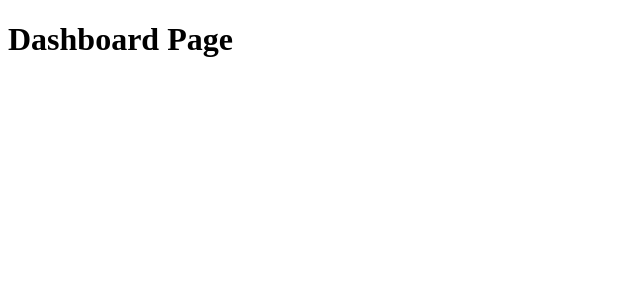
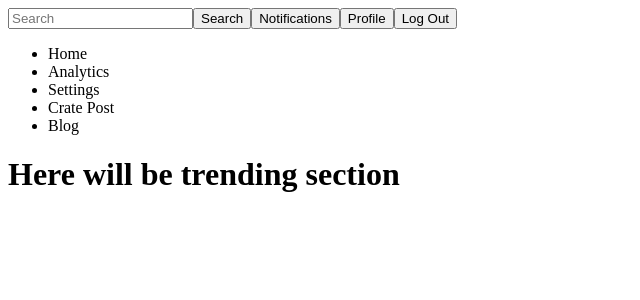
Before and after one commit to dianabombi/DesignCo-Assignment, a React (Create React App) app in the folder client/: page /dashboard in a window 1280 px wide. Shown: the top 300 px of the page, without its empty margins (0-640 px from the left). Built offline with nearby package versions, Linux system fonts and the light colour scheme.

Commit message:
frontend skeleton

```diff
--- a/client/src/App.js
+++ b/client/src/App.js
@@ -1,7 +1,6 @@
 import {BrowserRouter, Routes, Route} from "react-router-dom";
 import Login from "./components/login";
-import Homepage from "./components/homepage";
-import Dashboard from "./components/dashboard";
+import Dashboard from "./components/Dashboard/dashboard";
 
 function App() {
   return (
@@ -10,7 +9,6 @@ function App() {
         <Routes>
           <Route path="/login" element={<Login />}/>
           {/* <Route path="/register" element={<Register/>}/> */}
-          {/* <Route path="/homepage" element={<Homepage />}/> */}
           <Route path="/dashboard" element={<Dashboard />}/>
         </Routes>
       </BrowserRouter>
--- /dev/null
+++ b/client/src/components/Dashboard/blog.js
@@ -0,0 +1,11 @@
+import React from 'react';
+
+function Blog() {
+  return (
+    <div>
+      <h1>Here will be trending section</h1>
+    </div>
+  )
+}
+
+export default Blog;
--- /dev/null
+++ b/client/src/components/Dashboard/dashboard.js
@@ -0,0 +1,16 @@
+import React from 'react';
+import Header from './header';
+import Sidebar from './sidebar';
+import Blog from './blog';
+
+function Dashboard() {
+  return (
+    <div>
+      <Header />
+      <Sidebar />
+      <Blog />
+    </div>
+  )
+}
+
+export default Dashboard;
--- /dev/null
+++ b/client/src/components/Dashboard/header.js
@@ -0,0 +1,52 @@
+import React, {useState} from 'react';
+import { useNavigate } from 'react-router-dom';
+
+
+function Header() {
+
+    const navigate = useNavigate();
+    const [searchTerm, setSearchTerm] = useState(""); // SearchBar initial state
+
+    const handleLoginToggle = () => {
+        navigate("/login");
+    };
+
+    const data = [
+        "Apple",
+        "Banana",
+        "Orange",
+        "Pineapple",
+        "Mango",
+        "Strawberry",
+        "Blueberry",
+      ]; // will be changed according to the content
+
+    const filterData = data.filter((item)=>
+        item.toLowerCase().includes(searchTerm.toLowerCase())
+    );
+
+    const handleSearchChange = (event) => {
+        setSearchTerm(event.target.value);
+    };
+
+  return (
+    <div>
+      <header>
+      <nav>
+        <input
+            type="text"
+            placeholder="Search"
+            value ={searchTerm}
+
+            />
+        <button onClick={handleSearchChange}>Search</button>
+        <button>Notifications</button>
+        <button>Profile</button>
+        <button onClick={handleLoginToggle}>Log Out</button>
+      </nav>
+      </header>
+    </div>
+  );
+}
+
+export default Header;
--- /dev/null
+++ b/client/src/components/Dashboard/sidebar.js
@@ -0,0 +1,17 @@
+import React from 'react';
+
+function Sidebar() {
+  return (
+    <aside>
+      <ul>
+        <li>Home</li>
+        <li>Analytics</li>
+        <li>Settings</li>
+        <li>Crate Post</li>
+        <li>Blog</li>
+      </ul>
+    </aside>
+  );
+}
+
+export default Sidebar;
--- a/client/src/components/dashboard.js
+++ /dev/null
@@ -1,11 +0,0 @@
-import React from 'react';
-
-function Dashboard() {
-  return (
-    <div>
-      <h1>Dashboard Page</h1>
-    </div>
-  )
-}
-
-export default Dashboard;
--- a/client/src/components/homepage.js
+++ /dev/null
@@ -1,11 +0,0 @@
-import React from 'react';
-
-function Homepage() {
-  return (
-    <div>
-
-    </div>
-  )
-}
-
-export default Homepage;
--- a/client/src/components/login.js
+++ b/client/src/components/login.js
@@ -1,12 +1,25 @@
-import React from 'react';
+import React, {useState } from "react";
+import { useNavigate } from "react-router-dom";
 
 
 function Login() {
+
+  const [isLoggedIn, setIsLoggedIn] = useState(false);
+  const navigate = useNavigate();
+
+  const handleLogin = () => {
+    setIsLoggedIn(true);
+    navigate("/dashboard"); // Navigate to dashboard after login
+  };
+
   return (
     <div>
-      <h1>Login Page</h1>
+      <h2>Login Page</h2>
+      <input type="text"/>
+      <input type="text"/>
+      <button onClick={handleLogin}>Log In</button>
     </div>
-  )
-};
+  );
+}
 
 export default Login;
```
Also changed, not shown: 1 other file (tests, documents, lock files or other folders).
